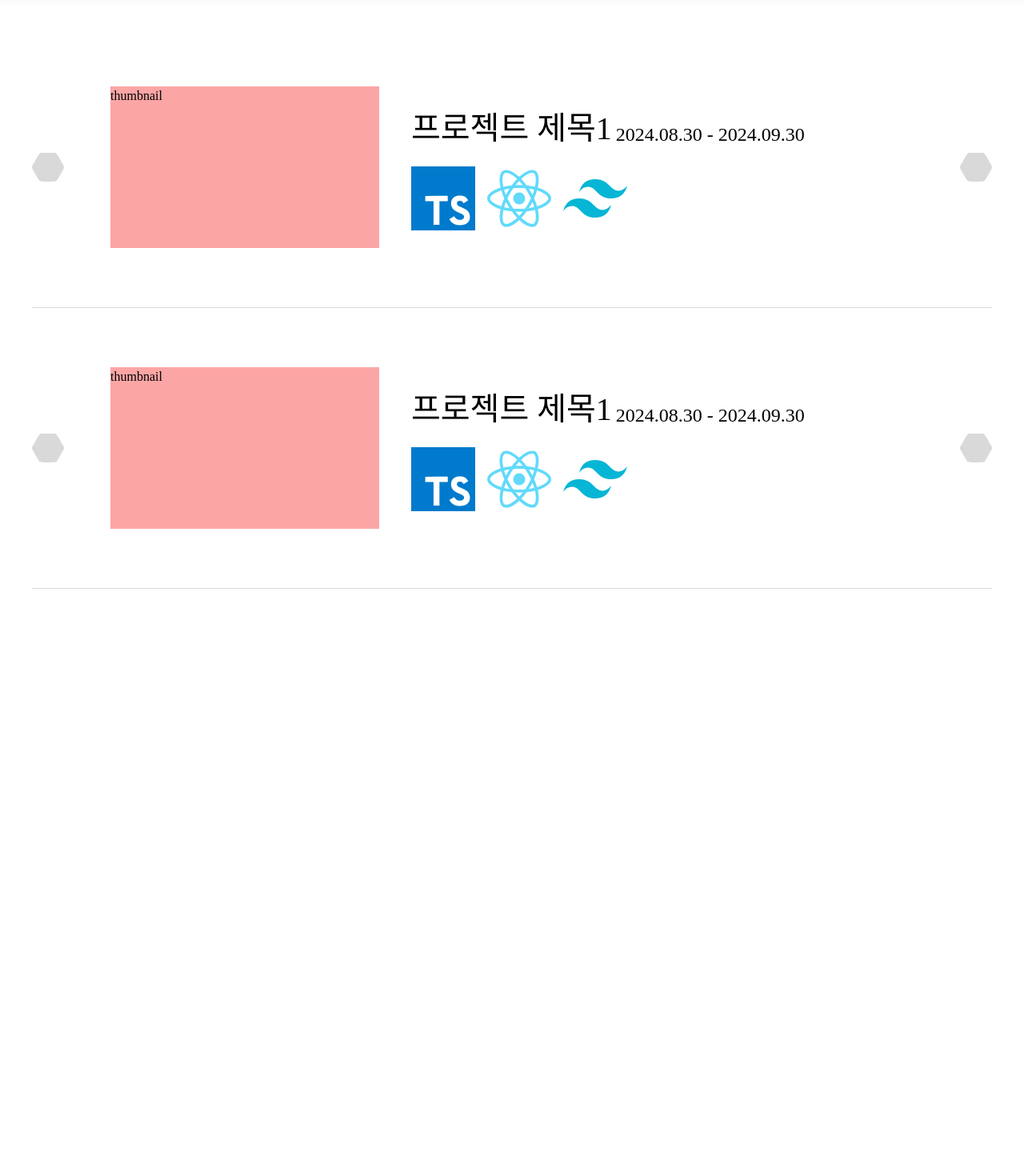
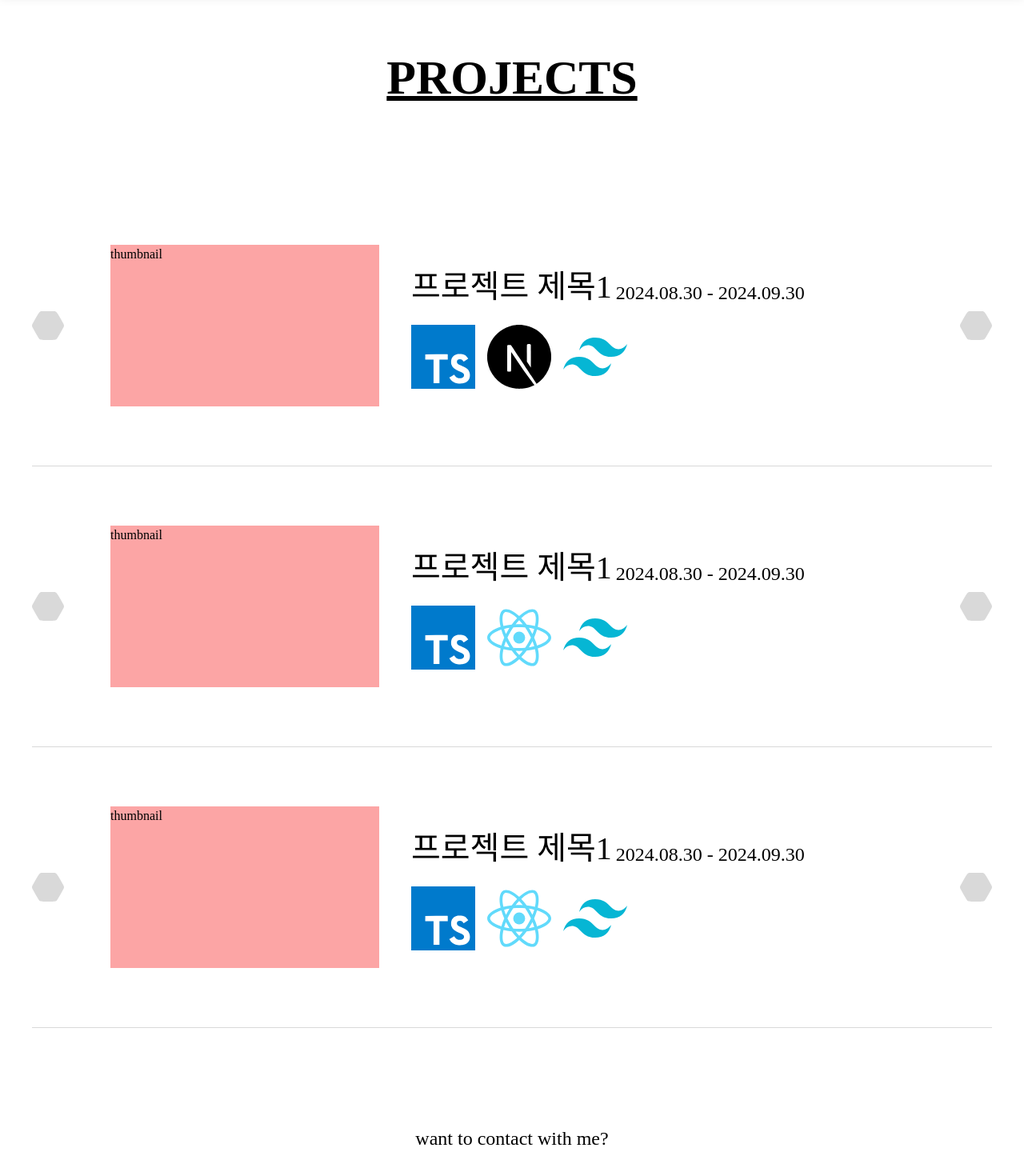
Before and after one commit to User850413/my-Page, a React (Vite) app: page /projects in a window 1280 px wide. Shown: the part 86-1556 px from the top of the page at 80% size. Before the commit the page ends 822 px from the top, so only its background shows below. Built offline with nearby package versions, Linux system fonts and the light colour scheme.

Commit message:
09/09 :sparkles: : 프로젝트 페이지 구현 아직 데이터는 넣지 않은 상태

```diff
--- a/src/constants/projects.ts
+++ b/src/constants/projects.ts
@@ -15,7 +15,7 @@ const PROJECTS = [
     title: '프로젝트 제목1',
     startDate: '2024.08.30',
     lastDate: '2024.09.30',
-    tools: ['typescript', 'React', 'tailwind'],
+    tools: ['typescript', 'next', 'tailwind'],
     point: ['잘 만들었음', '신기함'],
     description:
       '아무말아무말아무말아무말아무말아무말아무말아무말아무말아무말아무말아무말아무말아무말말아무말아무말아무말아무말아무말아무말아무말아무말말아무말아무말아무말아무말아무말아무말아무말아무말',
@@ -32,6 +32,17 @@ const PROJECTS = [
       '아무말아무말아무말아무말아무말아무말아무말아무말아무말아무말아무말아무말아무말아무말말아무말아무말아무말아무말아무말아무말아무말아무말말아무말아무말아무말아무말아무말아무말아무말아무말',
     URL: 'https://github.com/Part4-Team13/Delimood',
   },
+  {
+    id: 3,
+    title: '프로젝트 제목1',
+    startDate: '2024.08.30',
+    lastDate: '2024.09.30',
+    tools: ['typescript', 'React', 'tailwind'],
+    point: ['잘 만들었음', '신기함'],
+    description:
+      '아무말아무말아무말아무말아무말아무말아무말아무말아무말아무말아무말아무말아무말아무말말아무말아무말아무말아무말아무말아무말아무말아무말말아무말아무말아무말아무말아무말아무말아무말아무말',
+    URL: 'https://github.com/Part4-Team13/Delimood',
+  },
 ];
 
 export default PROJECTS;
--- /dev/null
+++ b/src/pages/projects/GoUpButton.tsx
@@ -0,0 +1,38 @@
+import { useEffect, useState } from 'react';
+
+import ico_goToTop from '../../assets/icons/ico_goToTop.svg';
+
+function GoUpButton() {
+  const [isVisible, setIsVisible] = useState<boolean>(false);
+
+  useEffect(() => {
+    const handleScroll = () => {
+      if (window.scrollY > 100) {
+        setIsVisible(true);
+      } else {
+        setIsVisible(false);
+      }
+    };
+    window.addEventListener('scroll', handleScroll);
+
+    return () => {
+      window.removeEventListener('scroll', handleScroll);
+    };
+  }, []);
+
+  const goToTop = () => {
+    window.scrollTo({ top: 0, behavior: 'smooth' });
+  };
+
+  if (isVisible) {
+    return (
+      <button onClick={goToTop} className='fixed bottom-[40px] right-[40px] flex h-[40px] w-[40px] items-center justify-center rounded-full bg-darker tablet:h-[60px] tablet:w-[60px]'>
+        <img src={ico_goToTop} className='h-[20px] tablet:h-[30px]' alt='가장 위로' />
+      </button>
+    );
+  } else {
+    return null;
+  }
+}
+
+export default GoUpButton;
--- a/src/pages/projects/ProjectDetail.tsx
+++ b/src/pages/projects/ProjectDetail.tsx
@@ -18,7 +18,7 @@ interface TitleProps {
 
 interface DescLabelProps extends PropsWithChildren {
   text: string;
-  flex: string;
+  direct: string;
 }
 
 const ToolIcon = ({ tool }: { tool: string }) => {
@@ -67,11 +67,11 @@ const ProjectTitleCard = ({ title, startDate, lastDate, tools }: TitleProps) =>
   );
 };
 
-const DescLabel = ({ text, flex: direct, children }: DescLabelProps) => {
+const DescLabel = ({ text, direct, children }: DescLabelProps) => {
   return (
     <div className={`flex gap-[10px] ${direct}`}>
       <span className='w-fit rounded-[4px] bg-middle p-[6px_12px] text-[18px] tablet:text-[24px] desktop:text-[32px]'>{text}</span>
-      <div className={`text-[18px] font-light tablet:text-[24px] desktop:text-[32px] ${direct == 'row' ? 'mt-[6px]' : ''}`}>{children}</div>
+      <div className={`text-[18px] font-light tablet:text-[24px] desktop:text-[32px] ${direct.includes('flex-row') ? 'mt-[6px]' : ''}`}>{children}</div>
     </div>
   );
 };
@@ -90,17 +90,17 @@ const ProjectContentCard = ({ title, startDate, lastDate, tools, point, descript
       <div className='flex flex-col items-start gap-[20px]'>
         <div className='flex w-full flex-col items-start gap-[20px] desktop:flex-row'>
           <div className='flex flex-1 flex-col items-start gap-[20px]'>
-            <DescLabel text='기간' flex='flex-row'>
+            <DescLabel text='기간' direct='flex-row'>
               <div>
                 {startDate} - {lastDate}
               </div>
             </DescLabel>
-            <DescLabel text='특징' flex='flex-row'>
+            <DescLabel text='특징' direct='flex-row'>
               <div>{point}</div>
             </DescLabel>
           </div>
           <div className='flex-1 desktop:border-l-[1px] desktop:border-l-middle desktop:pl-[30px]'>
-            <DescLabel text='사용 기술' flex='flex-col'>
+            <DescLabel text='사용 기술' direct='flex-col'>
               <ul className='flex gap-[9px]'>
                 {tools.map((tool, index) => (
                   <li key={index} className='h-[40px] w-[40px] tablet:h-[80px] tablet:w-[80px]'>
@@ -111,7 +111,7 @@ const ProjectContentCard = ({ title, startDate, lastDate, tools, point, descript
             </DescLabel>
           </div>
         </div>
-        <DescLabel text='설명' flex='flex-col'>
+        <DescLabel text='설명' direct='flex-col'>
           <div>{description}</div>
         </DescLabel>
       </div>
--- a/src/pages/projects/index.tsx
+++ b/src/pages/projects/index.tsx
@@ -1,10 +1,16 @@
+import { useNavigate } from 'react-router-dom';
+
 import Accordion from '../../components/Accordion';
 import PROJECTS from '../../constants/projects';
+import GoUpButton from './GoUpButton';
 import { ProjectContentCard, ProjectTitleCard } from './ProjectDetail';
 
 function Projects() {
+  const navigate = useNavigate();
   return (
-    <div className='mx-auto mt-[120px] w-fit'>
+    <>
+      <h1 className='mx-auto mb-[50px] mt-[80px] w-fit cursor-default text-[30px] font-black underline tablet:mt-[138px] tablet:text-[40px] desktop:mb-[90px] desktop:text-[60px]'>PROJECTS</h1>
+      <div className='mx-auto w-fit'>
         <Accordion>
           {PROJECTS.map(({ title, lastDate, startDate, description, tools, point, id, URL }) => (
             <div className='w-min' key={id}>
@@ -17,7 +23,12 @@ function Projects() {
             </div>
           ))}
         </Accordion>
+        <a onClick={() => navigate('/contact')} className='mx-auto mb-[48px] mt-[120px] block w-fit cursor-pointer text-[18px] font-light hover:underline tablet:text-[24px]'>
+          want to contact with me?
+        </a>
       </div>
+      <GoUpButton />
+    </>
   );
 }
 
```
Lines whose indentation alone changed are shown as unchanged.
